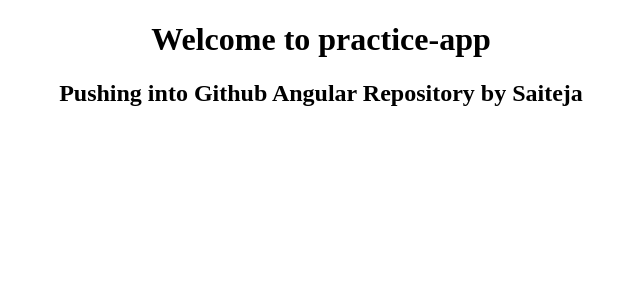
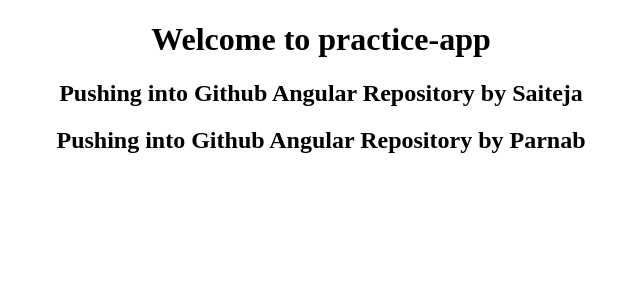
Before and after one commit to QuadCrew4/Angular, an Angular app: page / in a window 1280 px wide. Shown: the top 300 px of the page, without its empty margins (319-959 px from the left). Built offline with nearby package versions, Linux system fonts and the light colour scheme.

Commit message:
commit by Parnab

```diff
--- a/src/app/app.component.ts
+++ b/src/app/app.component.ts
@@ -6,6 +6,7 @@
   <div style="text-align :center" class="content">
   <h1>Welcome to {{title}}</h1>
   <h2>Pushing into Github Angular Repository by Saiteja</h2>
+  <h2>Pushing into Github Angular Repository by Parnab</h2>
   </div>
  `,
  styles: [
```
